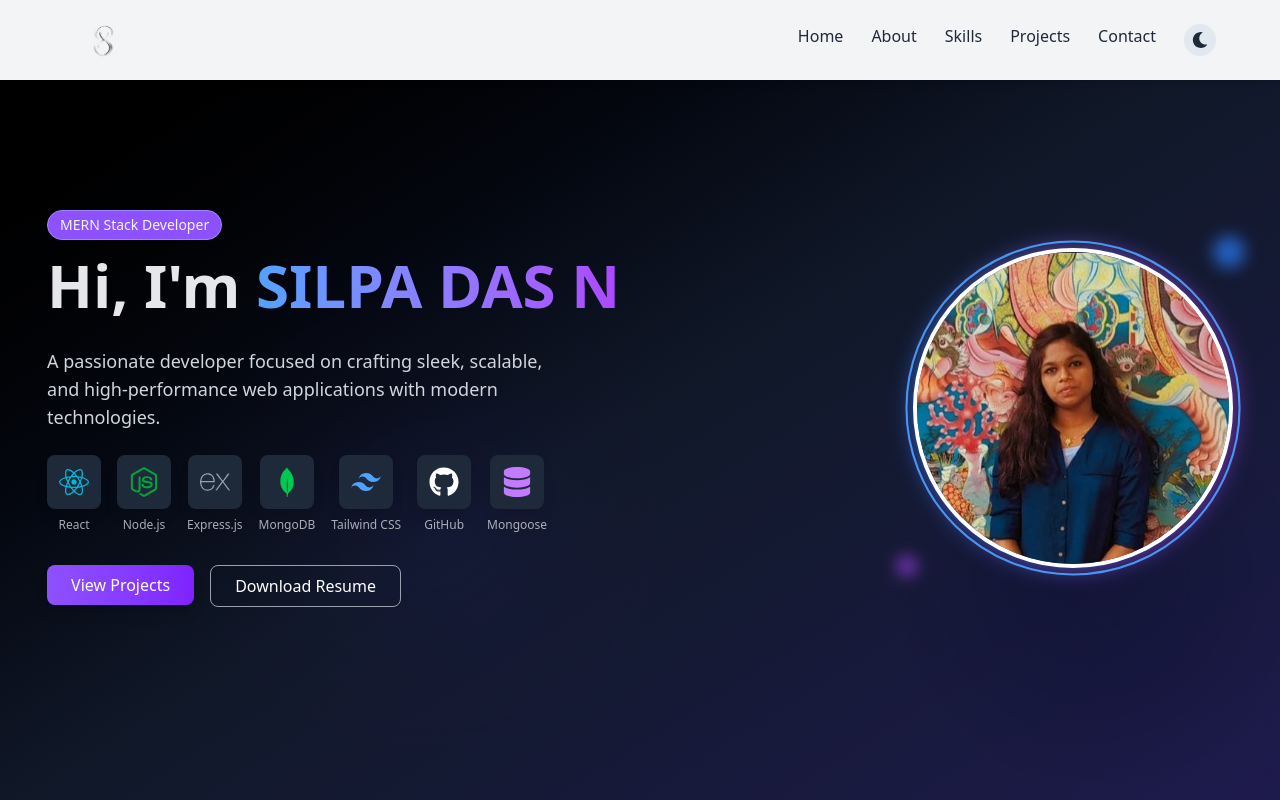
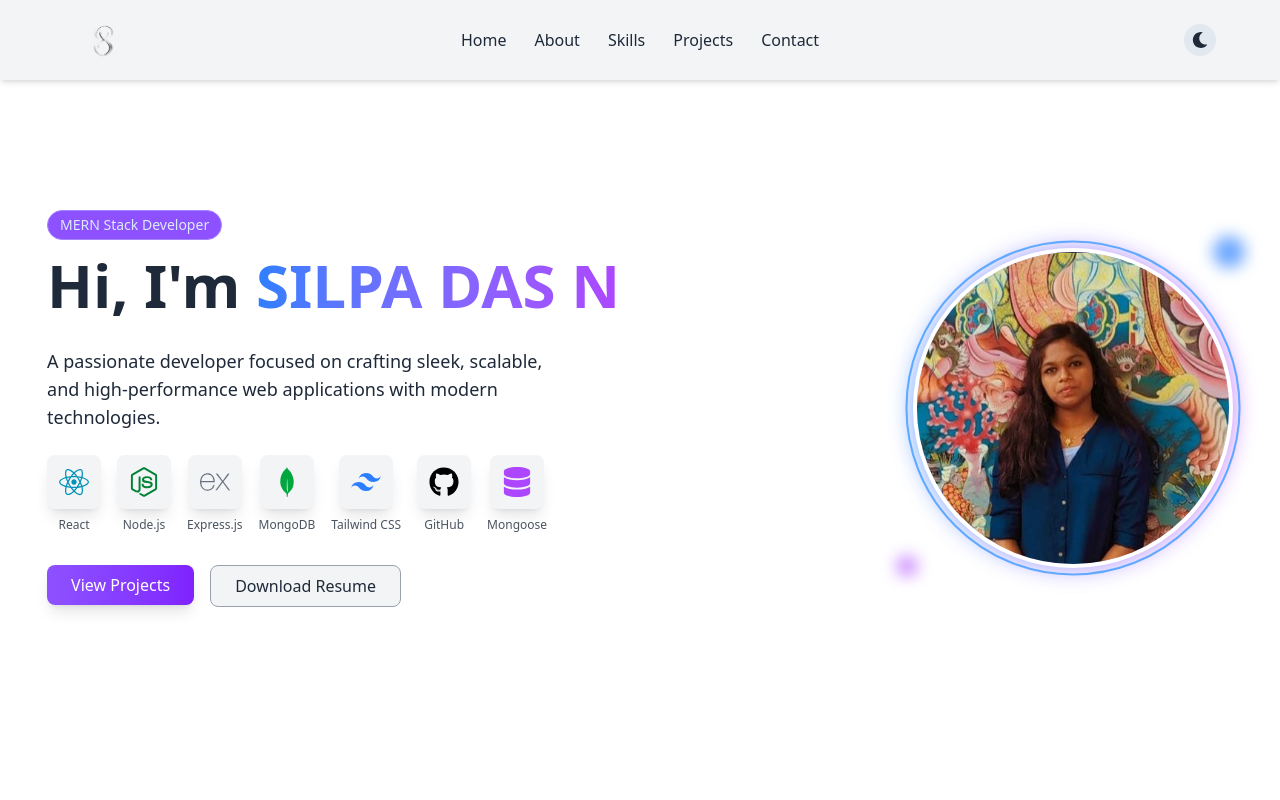
Before and after one commit to silpa4251/personal_portfolio, a React (Vite) app: page / in a window 1280 px wide. Shown: the top 800 px of the page. Built offline with nearby package versions, Linux system fonts and the light colour scheme.

Commit message:
updated theme toggle in hero section

```diff
--- a/src/components/Navbar.jsx
+++ b/src/components/Navbar.jsx
@@ -52,17 +52,19 @@ const Navbar = () => {
       </div>
       <ul className="hidden md:flex gap-7 mr-12 text-gray-800 dark:text-white">
         {navLinks}
-        <ThemeToggle />
       </ul>
-       <div className="md:hidden dark:text-white text-gray-800 text-2xl mr-8" onClick={toggleNav}>
-          {navOpen ? <FiX /> : <FiMenu />}
+       <div className="flex items-center gap-4 mr-8 md:mr-12">
+          <ThemeToggle />
+
+          <div className="md:hidden dark:text-white text-gray-800 text-2xl" onClick={toggleNav}>
+            {navOpen ? <FiX /> : <FiMenu />}
+          </div>
         </div>
       </div>
 
        {navOpen && (
         <ul className="flex flex-col items-center gap-6 py-4 bg-gray-100 text-gray-800 dark:text-white dark:bg-gray-800 md:hidden">
           {navLinks}
-          <ThemeToggle />
         </ul>
       )}
     </nav>
--- a/src/pages/Hero.jsx
+++ b/src/pages/Hero.jsx
@@ -8,26 +8,26 @@ import resumePDF from "../assets/SILPA DAS N.pdf";
 import { Link } from 'react-scroll';
 
 const techIcons = [
-  { icon: <FaReact className="text-cyan-500" />, name: "React" },
-  { icon: <FaNodeJs className="text-green-600" />, name: "Node.js" },
-  { icon: <SiExpress className="text-gray-400" />, name: "Express.js" },
-  { icon: <SiMongodb className="text-green-500" />, name: "MongoDB" },
-  { icon: <SiTailwindcss className="text-blue-400" />, name: "Tailwind CSS" },
-  { icon: <FaGithub className="text-white" />, name: "GitHub" },
-  { icon: <FaDatabase className="text-purple-400" />, name: "Mongoose" },
+  { icon: <FaReact className="text-cyan-600" />, name: "React" },
+  { icon: <FaNodeJs className="text-green-700" />, name: "Node.js" },
+  { icon: <SiExpress className="text-gray-500" />, name: "Express.js" },
+  { icon: <SiMongodb className="text-green-600" />, name: "MongoDB" },
+  { icon: <SiTailwindcss className="text-blue-500" />, name: "Tailwind CSS" },
+  { icon: <FaGithub />, name: "GitHub" },
+  { icon: <FaDatabase className="text-purple-500" />, name: "Mongoose" },
 ];
 
 const Hero = () => {
 
   return (
-    <section className="mt-16 lg:mt-2 relative min-h-screen overflow-hidden bg-gradient-to-br from-black via-gray-900 to-indigo-950 text-white flex flex-col justify-center">
+    <section className="mt-16 lg:mt-2 relative min-h-screen overflow-hidden dark:bg-gradient-to-br from-black via-gray-900 to-indigo-950 dark:text-white bg-white text-black flex flex-col justify-center">
 
       {/* Animated background elements */}
-      <div className="absolute top-0 left-0 w-full h-full overflow-hidden">
+      {/* <div className="absolute top-0 left-0 w-full h-full overflow-hidden">
         <div className="absolute top-20 left-10 w-40 h-40 md:w-64 md:h-64 bg-black opacity-30 rounded-full mix-blend-overlay filter blur-3xl animate-blob"></div>
         <div className="absolute bottom-20 right-10 w-48 h-48 md:w-72 md:h-72 bg-blue-950 opacity-30 rounded-full mix-blend-overlay filter blur-3xl animate-blob animation-delay-2000"></div>
         <div className="absolute top-1/2 left-1/4 w-36 h-36 md:w-56 md:h-56 bg-purple-400 opacity-30 rounded-full mix-blend-overlay filter blur-3xl animate-blob animation-delay-4000"></div>
-      </div>
+      </div> */}
 
       {/* Content container */}
       <div className="container mx-auto flex-1 flex items-center justify-center px-4 sm:px-6 md:px-8 z-10">
@@ -44,7 +44,7 @@ const Hero = () => {
               initial={{ opacity: 0 }}
               animate={{ opacity: 1 }}
               transition={{ delay: 0.3, duration: 0.8 }}
-              className="inline-block px-3 py-1 rounded-full bg-violet-500 bg-opacity-20 border border-violet-400 text-blue-50 text-xs md:text-sm mb-2"
+              className="inline-block px-3 py-1 rounded-full bg-violet-500 bg-opacity-20 border border-violet-400 text-blue-100 text-xs md:text-sm mb-2"
             >
               MERN Stack Developer
             </motion.div>
@@ -53,16 +53,16 @@ const Hero = () => {
               initial={{ opacity: 0, y: -20 }}
               animate={{ opacity: 1, y: 0 }}
               transition={{ delay: 0.4, duration: 0.8 }}
-              className="text-3xl sm:text-4xl md:text-5xl lg:text-6xl font-extrabold text-gray-200 leading-tight"
+              className="text-3xl sm:text-4xl md:text-5xl lg:text-6xl font-extrabold text-gray-800 dark:text-gray-200 leading-tight"
             >
-              Hi, I'm <span className="bg-gradient-to-r from-blue-400 to-purple-500 text-transparent bg-clip-text">SILPA DAS N</span>
+              Hi, I'm <span className="bg-gradient-to-r from-blue-500 to-purple-500 text-transparent bg-clip-text">SILPA DAS N</span>
             </motion.h1>
 
             <motion.p
               initial={{ opacity: 0, y: 20 }}
               animate={{ opacity: 1, y: 0 }}
               transition={{ delay: 0.6, duration: 0.8 }}
-              className="text-sm sm:text-base md:text-lg text-gray-300 max-w-lg mx-auto md:mx-0"
+              className="text-sm sm:text-base md:text-lg text-gray-800 dark:text-gray-300 max-w-lg mx-auto md:mx-0"
             >
               A passionate developer focused on crafting sleek, scalable, and high-performance web applications with modern technologies.
             </motion.p>
@@ -80,10 +80,10 @@ const Hero = () => {
                   className="flex flex-col items-center group"
                   whileHover={{ y: -5, transition: { duration: 0.2 } }}
                 >
-                  <div className="text-2xl sm:text-3xl p-3 bg-gray-800 bg-opacity-50 rounded-lg backdrop-filter backdrop-blur-sm shadow-lg group-hover:shadow-blue-500/20">
+                  <div className="text-2xl sm:text-3xl p-3 bg-gray-100 dark:bg-gray-800 bg-opacity-50 rounded-lg backdrop-filter backdrop-blur-sm shadow-lg group-hover:shadow-blue-500/20">
                     {tech.icon}
                   </div>
-                  <span className="text-xs mt-2 text-gray-300 opacity-80 group-hover:opacity-100">
+                  <span className="text-xs mt-2 text-gray-800 dark:text-gray-300 opacity-80 group-hover:opacity-100">
                     {tech.name}
                   </span>
                 </motion.div>
@@ -114,7 +114,7 @@ const Hero = () => {
                 whileHover={{ scale: 1.05 }}
                 whileTap={{ scale: 0.95 }}
                 transition={{ type: 'spring', stiffness: 300 }}
-                className="bg-transparent border border-gray-400 text-white py-2 px-6 rounded-lg font-medium hover:border-violet-400 text-sm sm:text-base text-center"
+                className="dark:bg-transparent border border-gray-400 text-gray-800 dark:text-white bg-gray-100 py-2 px-6 rounded-lg font-medium hover:border-violet-400 text-sm sm:text-base text-center"
               >
                 Download Resume
               </motion.a>
```
